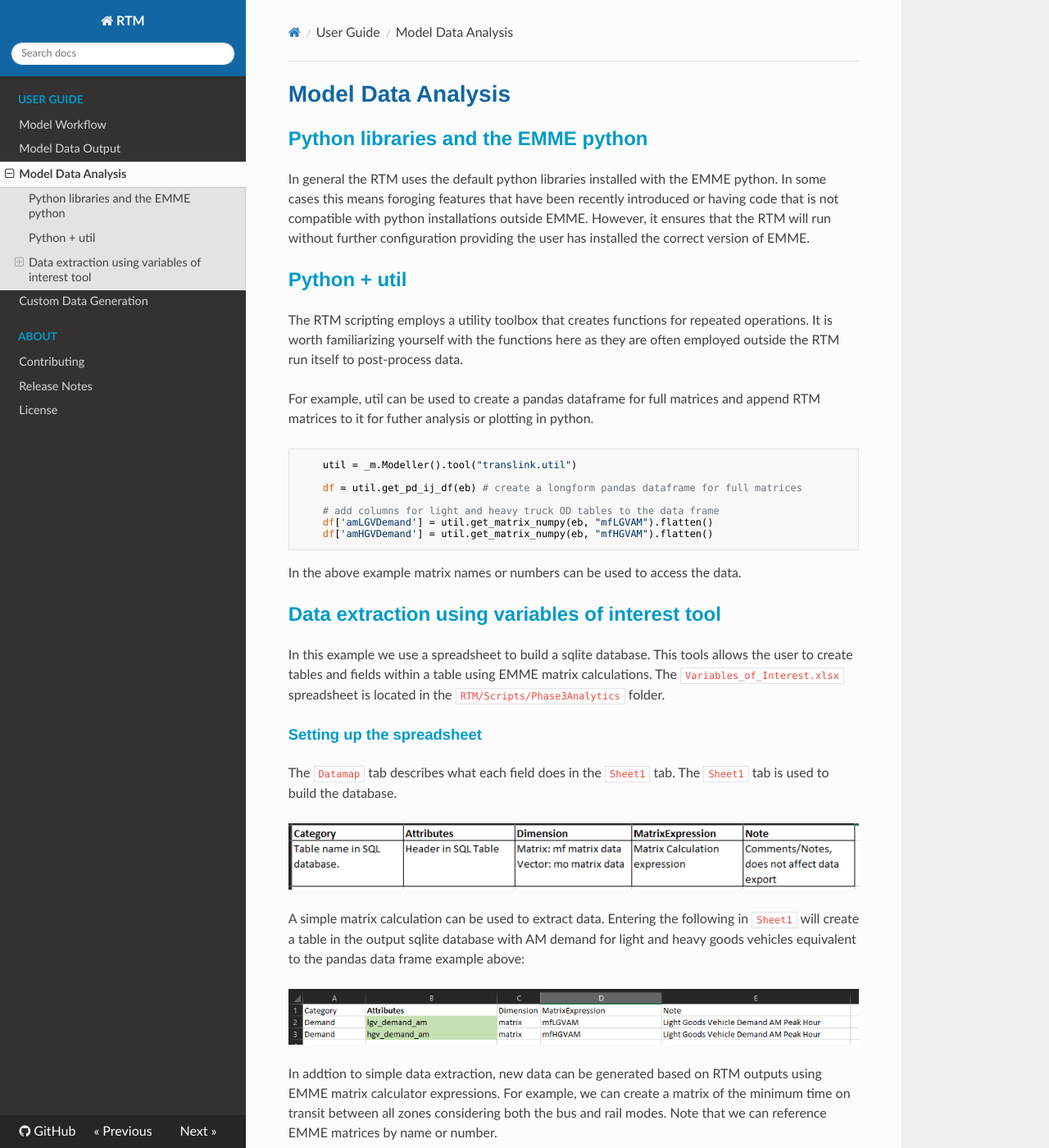
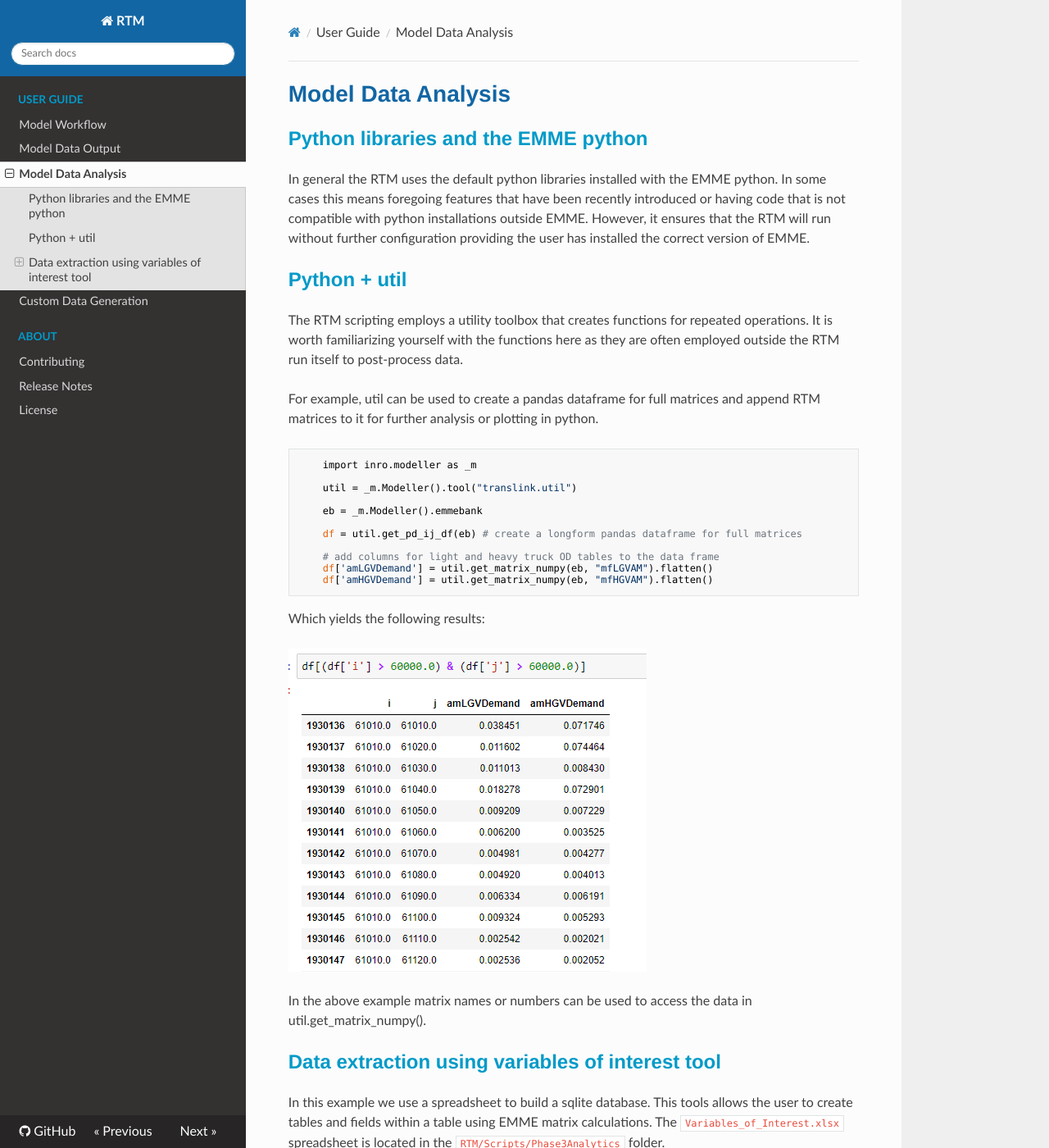
Before and after one commit to TransLinkForecasting/rtmdoc, an MkDocs documentation site: the page built from docs/data_analysis.md, in a window 1280 px wide and 1400 px high. Shown: the whole window at 82% size. Built offline with MkDocs 1.6.1, drawn with Linux system fonts in a browser that asks for light colours; nearby versions of some CDN libraries; some of the changed text lies outside the part shown.

Commit message:
Spell check plus some added content

```diff
--- a/docs/data_analysis.md
+++ b/docs/data_analysis.md
@@ -3,15 +3,19 @@
 
 ## Python libraries and the EMME python
 
-In general the RTM uses the default python libraries installed with the EMME python.  In some cases this means foroging features that have been recently introduced or having code that is not compatible with python installations outside EMME.  However, it ensures that the RTM will run without further configuration providing the user has installed the correct version of EMME.
+In general the RTM uses the default python libraries installed with the EMME python.  In some cases this means foregoing features that have been recently introduced or having code that is not compatible with python installations outside EMME.  However, it ensures that the RTM will run without further configuration providing the user has installed the correct version of EMME.
 
 ## Python + util
 
 The RTM scripting employs a utility toolbox that creates functions for repeated operations.  It is worth familiarizing yourself with the functions here as they are often employed outside the RTM run itself to post-process data.
 
-For example, util can be used to create a pandas dataframe for full matrices and append RTM matrices to it for futher analysis or plotting in python.
+For example, util can be used to create a pandas dataframe for full matrices and append RTM matrices to it for further analysis or plotting in python.
+
+        import inro.modeller as _m
 
         util = _m.Modeller().tool("translink.util")
+
+        eb = _m.Modeller().emmebank
 
         df = util.get_pd_ij_df(eb) # create a longform pandas dataframe for full matrices
 
@@ -19,8 +23,13 @@ For example, util can be used to create a pandas dataframe for full matrices and
         df['amLGVDemand'] = util.get_matrix_numpy(eb, "mfLGVAM").flatten()
         df['amHGVDemand'] = util.get_matrix_numpy(eb, "mfHGVAM").flatten()
 
-In the above example matrix names or numbers can be used to access the data.
 
+ Which yields the following results:
+
+
+![utiloutput](img/data_analysis/util_python_00_output_results.png)
+
+In the above example matrix names or numbers can be used to access the data in util.get_matrix_numpy().
 
 ## Data extraction using variables of interest tool
 
@@ -35,7 +44,7 @@ A simple matrix calculation can be used to extract data.  Entering the following
 
 ![Sheet1HgvLgv](img/data_analysis/extractiontool_00_lgv_hgv_example.png)
 
-In addtion to simple data extraction, new data can be generated based on RTM outputs using EMME matrix calculator expressions.  For example, we can create a matrix of the minimum time on transit between all zones considering both the bus and rail modes.  Note that we can reference EMME matrices by name or number.
+In addition to simple data extraction, new data can be generated based on RTM outputs using EMME matrix calculator expressions.  For example, we can create a matrix of the minimum time on transit between all zones considering both the bus and rail modes.  Note that we can reference EMME matrices by name or number.
 
 ![Sheet1MinTransit](img/data_analysis/extractiontool_00_min_transit_time.png)
 
```
Also changed, not shown: docs/data_generate.md (+3 -3 lines), docs/img/data_analysis/util_python_00_output_results.png (added).
